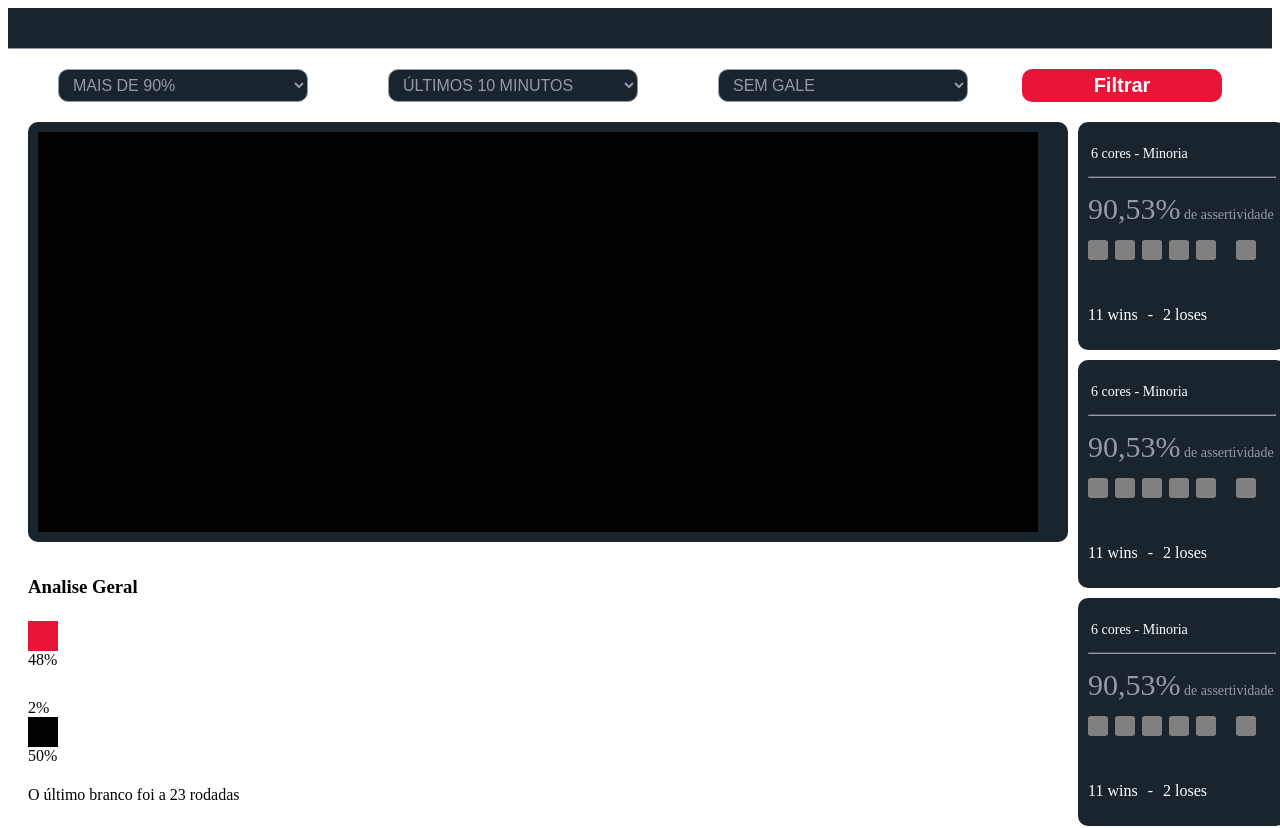
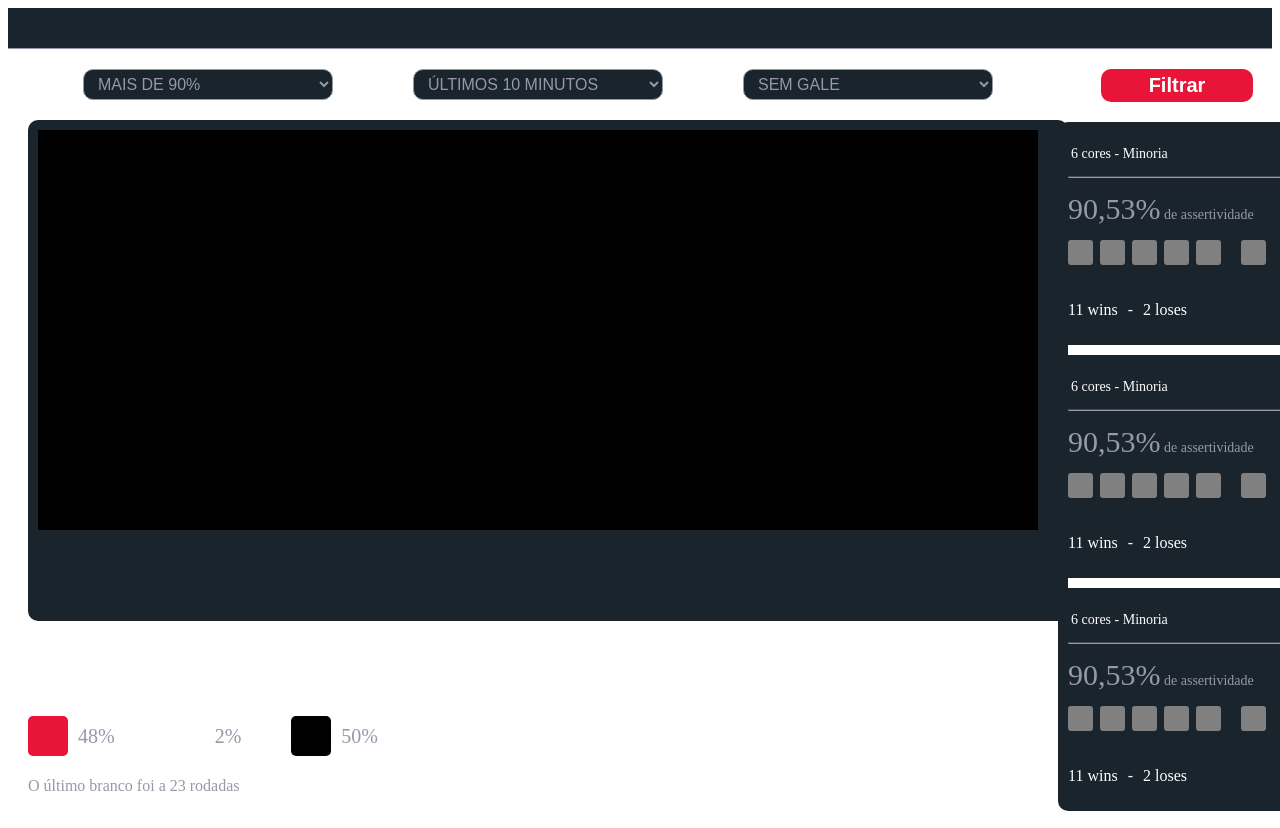
Before and after one commit to Jamajal/Cataloguer, a React (Vite) app in the folder frontend/: page / in a window 1280 px wide. Built offline with nearby package versions, Linux system fonts and the light colour scheme; the HTML template or start-up script is replaced by a standard one.

Commit message:
Terminando o layout

```diff
--- a/frontend/src/components/Analyser/StyledAnalyser.jsx
+++ b/frontend/src/components/Analyser/StyledAnalyser.jsx
@@ -6,17 +6,33 @@ export const StyledAnalyser = styled.div`
     flex-direction: column;
     gap: 5px;
 
+    color: #9599A8;
+
+    > h3{
+        font-size: 24px;
+        color: white;
+    }
+
     .statistics{
         display: flex;
+        gap: 50px;
     }
 
     .statistics > div{
         display: flex;
+        align-items: center;
+        gap: 10px;
+    }
+
+    .statistics > div > label{
+        font-size: 20px;
     }
 
     .statistic-square{
-        width: 30px;
-        height: 30px;
+        width: 40px;
+        height: 40px;
+
+        border-radius: 5px;
     }
 
     .red{
--- a/frontend/src/components/Analyser/index.jsx
+++ b/frontend/src/components/Analyser/index.jsx
@@ -4,7 +4,7 @@ export default function Analyser(){
     return(
         <StyledAnalyser>
             <h3>Analise Geral</h3>
-            <div classNames="statistics">
+            <div className="statistics">
                 <div>
                     <div className="statistic-square red" />
                     <label>48%</label>
--- /dev/null
+++ b/frontend/src/components/Bar/StyledBar.jsx
@@ -0,0 +1,9 @@
+import style from 'styled-components'
+
+export const StyledBar = style.header`
+    height: 40px;
+    width: 100%;
+
+    background-color: #1A242D;
+    border-bottom: 1px solid #9599A8;
+`
--- /dev/null
+++ b/frontend/src/components/Bar/index.jsx
@@ -0,0 +1,5 @@
+import { StyledBar } from './StyledBar'
+
+export default function Bar(){
+    return <StyledBar />
+}
--- a/frontend/src/components/Card/StyledCard.jsx
+++ b/frontend/src/components/Card/StyledCard.jsx
@@ -2,9 +2,9 @@ import styled from 'styled-components'
 
 export const StyledCard = styled.div`
     padding: 10px;
-    width: 100%;
     background-color: #1A242D;
     border-radius: 10px;
+    width: 100%;
 
     .name > p{
         font-size: 14px;
@@ -31,8 +31,7 @@ export const StyledCard = styled.div`
     }
 
     .card-info > .squares{
-        width: 100%;
-        margin: 10px 0 30px;
+        margin: 10px 0 20px;
         display: flex;
     }
 
@@ -43,8 +42,8 @@ export const StyledCard = styled.div`
     }
 
     .square{
-        width: 20px;
-        height: 20px;
+        width: 25px;
+        height: 25px;
 
         border-radius: 3px;
 
--- a/frontend/src/components/CardField/StyledCardField.jsx
+++ b/frontend/src/components/CardField/StyledCardField.jsx
@@ -1,11 +1,10 @@
 import styled from 'styled-components'
 
 export const StyledCardField = styled.div`
-    width: 100%;
-    max-height: 500px;
-
     display: flex;
     flex-direction: column;
     align-items: center;
     gap: 10px;
+
+    width: 100%;
 `
--- a/frontend/src/components/CardField/index.jsx
+++ b/frontend/src/components/CardField/index.jsx
@@ -7,7 +7,6 @@ export default function CardField(){
             <Card></Card>
             <Card></Card>
             <Card></Card>
-
         </StyledCardField>
     )
 }
--- a/frontend/src/components/Header/index.jsx
+++ b/frontend/src/components/Header/index.jsx
@@ -3,7 +3,6 @@ import { StyledHeader } from './StyledHeader';
 export default function Header(){
     return (
             <StyledHeader>
-                <div className="bar" />
                 <div className="filter">
                     <div className="selects">
                         <select name="percent" id="percent">
@@ -26,7 +25,6 @@ export default function Header(){
                             <option value="2gale">GALE 2</option>
                         </select>
                     </div>
-                    <button value="Filtrar">Filtrar</button>
                 </div>
             </StyledHeader>
     )
--- a/frontend/src/components/Header/styledHeader.jsx
+++ b/frontend/src/components/Header/styledHeader.jsx
@@ -2,22 +2,8 @@ import styled from 'styled-components'
 
 export const StyledHeader = styled.header`
     display: flex;
-    flex-direction: column;
-    justify-content: space-between;
-
-    .bar{
-        height: 40px;
-
-        background-color: #1A242D;
-
-        border-bottom: 1px solid #9599A8;
-    }
-
-    .filter{
-        display: flex;
-        justify-content: space-between;
-        padding: 20px 50px;
-    }
+    justify-content: space-around;
+    padding-bottom: 20px;
 
     .selects{
         display: flex;
@@ -37,21 +23,4 @@ export const StyledHeader = styled.header`
         border: solid 1px #9599A8;
         border-radius: 10px;
     }
-
-    .filter > button{
-        width: 200px;
-        padding: 5px 10px;
-
-
-        font-weight: 700;
-        font-size: 20px;
-
-        color: white;
-        background-color: #E81538;
-
-        border: none;
-        border-radius: 10px;
-
-        cursor: pointer;
-    }
 `
--- /dev/null
+++ b/frontend/src/pages/Cataloguer/StyledCataloguer.jsx
@@ -0,0 +1,46 @@
+import styled from 'styled-components'
+
+export const StyledCataloguer = styled.div`
+
+    main{
+        padding: 0 20px;
+        height: 100%;
+
+        display: flex;
+        justify-content: space-between;
+        gap: 20px;
+    }
+
+    main > div{
+        display: flex;
+        flex-direction: column;
+        padding-top: 20px;
+    }
+
+    main > .left-side{
+
+    }
+
+    main > .right-side{
+        align-items: center;
+        width: 100%;
+    }
+
+    main > .right-side > button{
+        width: 70%;
+
+        padding: 5px 10px;
+        margin-bottom: 20px;
+
+        font-weight: 700;
+        font-size: 20px;
+
+        color: white;
+        background-color: #E81538;
+
+        border: none;
+        border-radius: 10px;
+
+        cursor: pointer;
+    }
+`
--- a/frontend/src/pages/Cataloguer/index.jsx
+++ b/frontend/src/pages/Cataloguer/index.jsx
@@ -1,22 +1,27 @@
+import Bar from '../../components/Bar'
 import Header from '../../components/Header'
 import Analyser from '../../components/Analyser'
 import CardField from '../../components/CardField'
 import Game from '../../components/Game'
 
-import './styles.css'
+import { StyledCataloguer } from './StyledCataloguer'
 
 export default function Cataloguer(){
     return(
-        <>
-           <Header />
-           <main>
-                <div>
+        <StyledCataloguer>
+            <Bar />
+            <main>
+                <div className="left-side">
+                    <Header />
                     <Game />
                     <Analyser />
                 </div>
-                <CardField />
+                <div className="right-side">
+                    <button value="Filtrar">Filtrar</button>
+                    <CardField />
+                </div>
            </main>
 
-        </>
+        </StyledCataloguer>
     )
 }
--- a/frontend/src/pages/Cataloguer/styles.css
+++ /dev/null
@@ -1,15 +0,0 @@
-main{
-    padding: 0 20px;
-    height: 100%;
-
-    display: flex;
-    gap: 40px;
-}
-
-main > div{
-    position: relative;
-    height: 100%;
-
-    display: flex;
-    flex-direction: column;
-}
```
